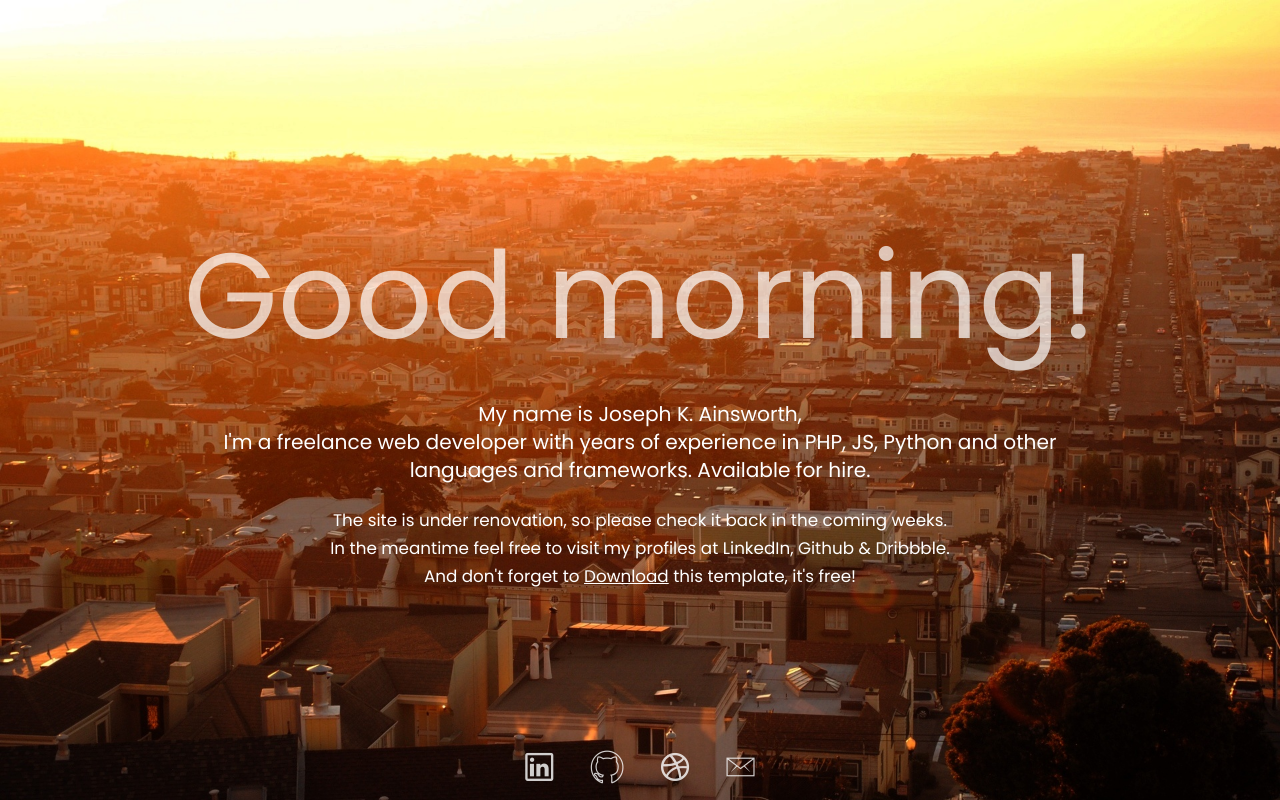
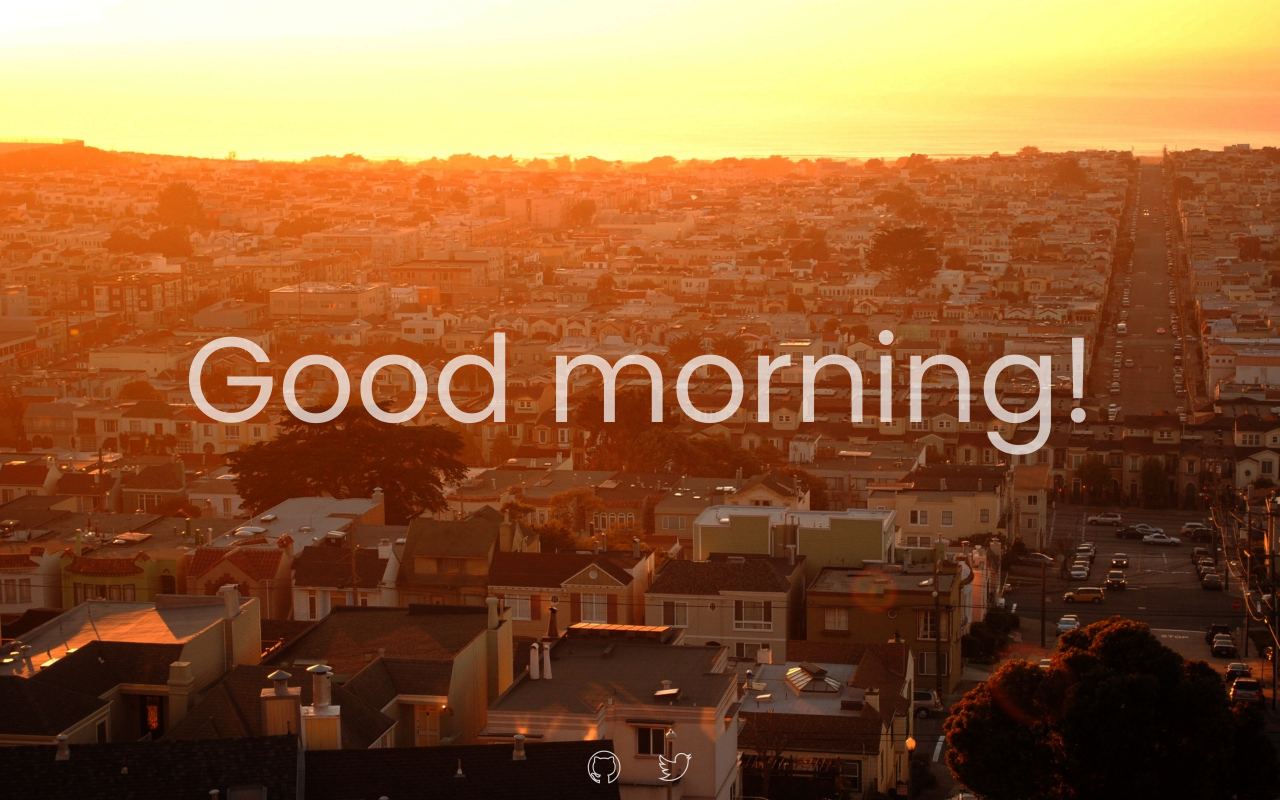
Before and after one commit to fujisanx/fujisanx.github.io, a plain HTML site: page index.html in a window 1280 px wide. Drawn offline with nearby package versions, Linux system fonts and the light colour scheme.

Commit message:
update text

```diff
--- a/index.html
+++ b/index.html
@@ -10,7 +10,7 @@
   <title>Miraculum - Free stylish Coming Soon template by GetTemplate</title>
 
   <link href="https://fonts.googleapis.com/css?family=Poppins:400,700" rel="stylesheet">
-  <link href="http://code.ionicframework.com/ionicons/2.0.1/css/ionicons.min.css" rel="stylesheet">
+  <link href="https://cdnjs.cloudflare.com/ajax/libs/ionicons/2.0.1/css/ionicons.css" rel="stylesheet">
   <link href="assets/styles/main.css" rel="stylesheet">
 </head>
 <body>
@@ -18,30 +18,20 @@
   <header> &nbsp; </header>
 
   <section class="main">
-    <h1 id="js_greeting">Good morning,</h1>
+    <h1 id="js_greeting">Hellow</h1>
     <h2>
-      My name is Joseph K. Ainsworth,
-      <br>
-      I'm a freelance web developer with years of experience in PHP, JS, Python and other
-      languages and frameworks. Available for hire.
+
     </h2>
     <p>
       <small>
-        The site is under renovation, so please check it back in the coming weeks.
-        <br>
-        In the meantime feel free to visit my profiles at LinkedIn, Github &amp; Dribbble.
-        <br>
-        And don't forget to <a href="http://gettemplate.com/info/miraculus/">Download</a> this template, it's free!
       </small>
     </p>
   </section>
 
   <footer>
     <span class="social">
-      <a href="http://linkedin.com/in/pozhilov" target="_blank" class="social__linkedin"><i class="ion-social-linkedin-outline"></i></a>
-      <a href="http://github.com/pozh" target="_blank" class="social__github"><i class="ion-social-github-outline"></i></a>
-      <a href="http://dribbble.com" target="_blank" class="social__dribble"><i class="ion-social-dribbble-outline"></i></a>
-      <a href="mailto:xxx@yyy.com" class="social__email"><i class="ion-ios-email-outline"></i></a>
+      <a href="http://github.com/fujisanx" target="_blank" class="social__github"><i class="ion-social-github-outline"></i></a>
+      <a href="https://twitter.com/shiz_shizx" target="_blank" class="social__twitter"><i class="ion-social-twitter-outline"></i></a>
     </span>
   </footer>
 
```
Also changed, not shown: 1 other file.
